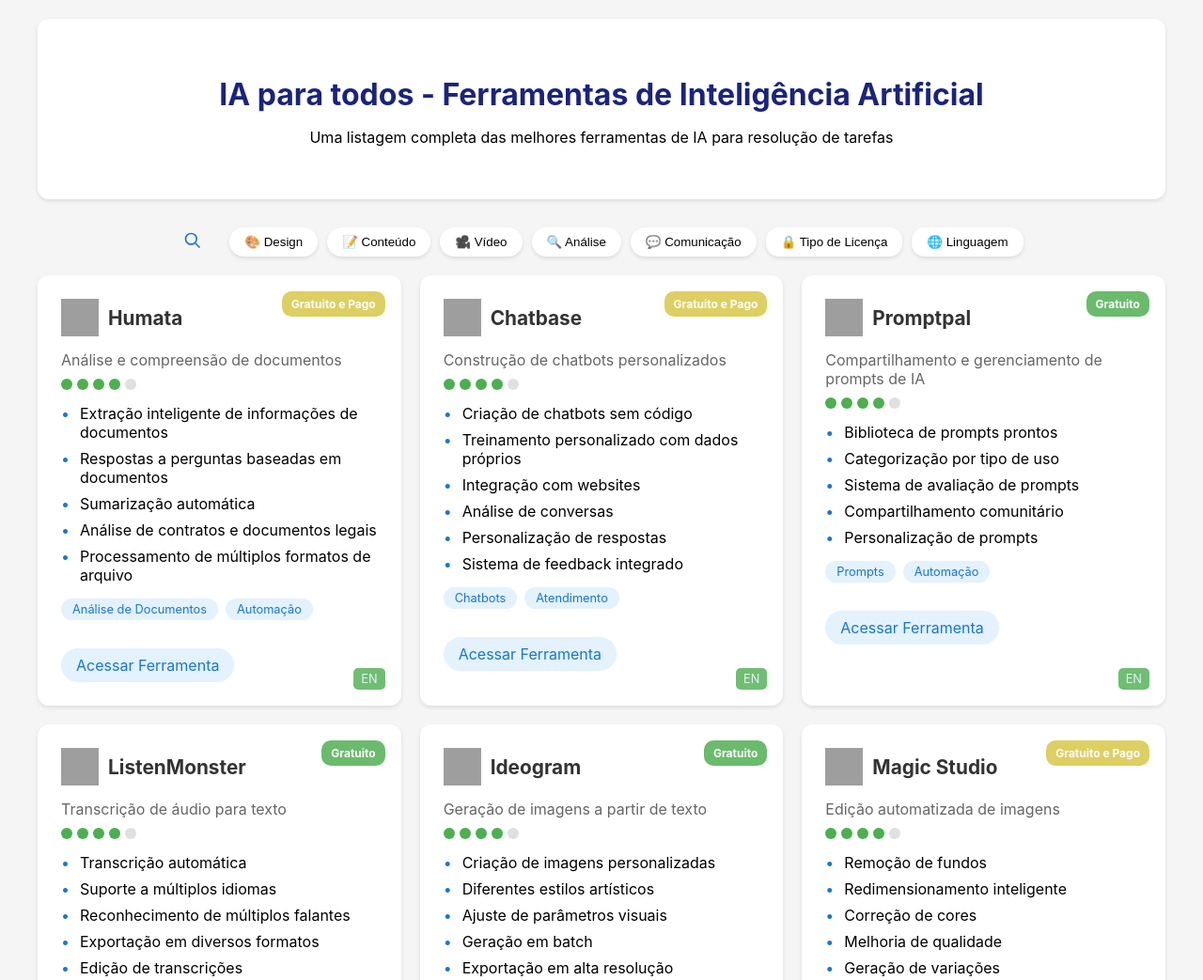
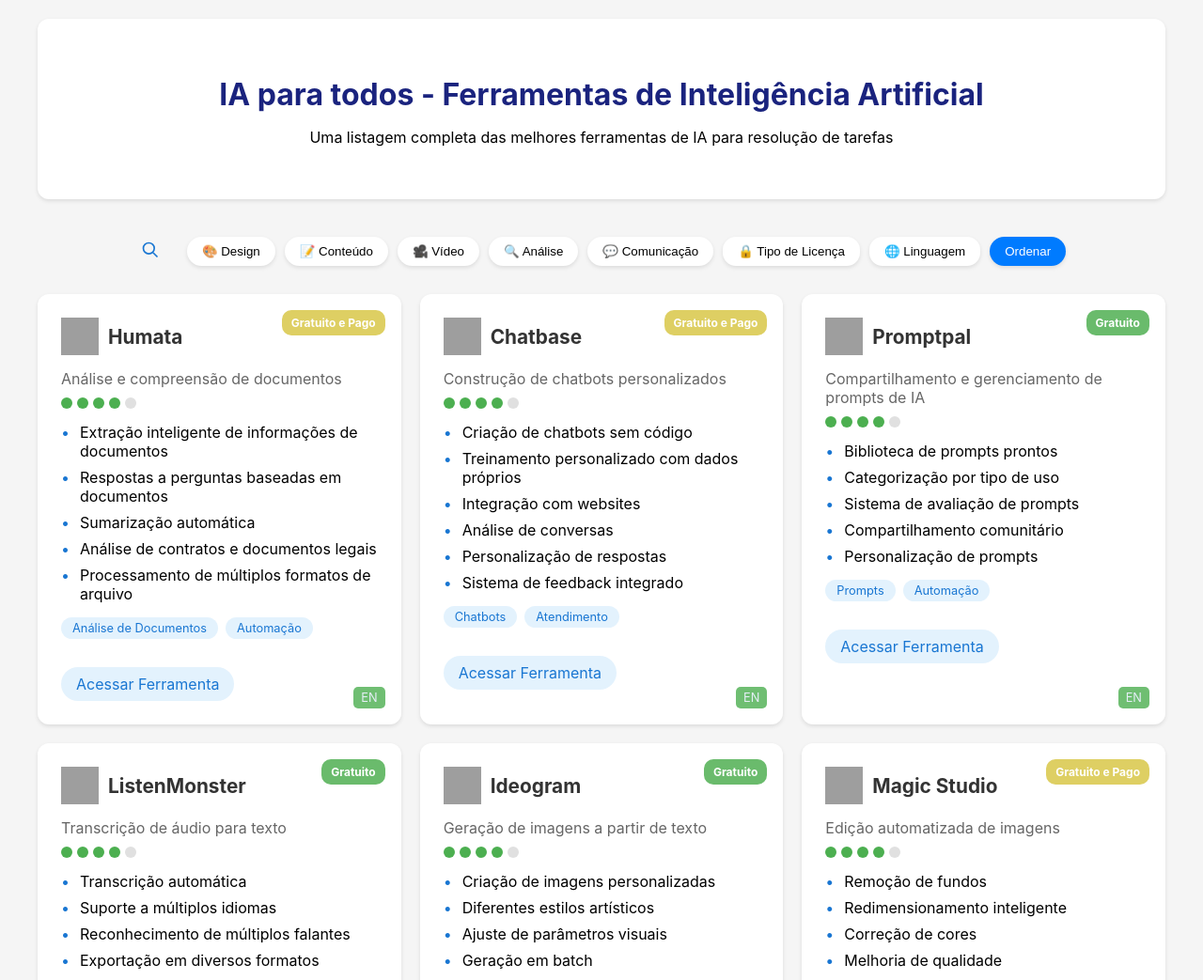
Before and after one commit to alexand7e/sia-ferramentas-ia, a website with bundled scripts: page index.html in a window 1280 px wide. Shown: the top 1043 px of the page at 94% size. Built offline with nearby package versions, Linux system fonts and the light colour scheme; grey boxes are pictures that could not be loaded.

Commit message:
ultimate version

```diff
--- a/index.html
+++ b/index.html
@@ -44,6 +44,7 @@
                 <li class="category-filter">Multilíngue</li>
             </ul>
         </div>
+        <button id="sort-button">Ordenar</button>
     </div>
 
 
--- a/main.js
+++ b/main.js
@@ -37,6 +37,26 @@
     });
   }
 
+// Variável para armazenar a ordem original
+const originalToolsOrder = [...tools];
+let isSortedAZ = false; // Estado atual da ordenação
+
+function toggleSortOrder() {
+    const sortButton = document.getElementById("sort-button");
+
+    if (isSortedAZ) {
+        renderTools(originalToolsOrder);
+        sortButton.textContent = "Ordenar";
+    } else {
+        const sortedTools = [...tools].sort((a, b) => a.name.localeCompare(b.name));
+        renderTools(sortedTools);
+        sortButton.textContent = "Ordenar";
+    }
+
+    isSortedAZ = !isSortedAZ; // Alterna o estado de ordenação
+}
+
+document.getElementById("sort-button").addEventListener("click", toggleSortOrder);
 
 function renderusability(level) {
   let dots = '';
--- a/style.css
+++ b/style.css
@@ -72,6 +72,22 @@
 .selected {
     background-color: #007bff;
     color: white;
+}
+
+#sort-button {
+    padding: 8px 16px;
+    background-color: #007bff;
+    color: white;
+    border: none;
+    border-radius: 20px;
+    cursor: pointer;
+    margin: 10px 0;
+    box-shadow: 0 2px 4px rgba(0,0,0,0.1);
+    transition: background-color 0.2s;
+}
+
+#sort-button:hover {
+    background-color: #0056b3;
 }
 
 
--- a/tools.js
+++ b/tools.js
@@ -90,7 +90,7 @@
       "EN"
     ],
     "link": "https://www.listenmonster.com/",
-    "icon": "https://listenmonster.com/images/Logo.png"
+    "icon": "https://cdn-1.webcatalog.io/catalog/listen-monster/listen-monster-icon-filled-256.png?v=1722863198701"
   },
   {
     "name": "Ideogram",
@@ -136,7 +136,7 @@
       "Multilíngue"
     ],
     "link": "https://magicstudio.com/pt/",
-    "icon": "https://meta.magicstudio.com/assets/studio-logo.svg"
+    "icon": "https://encrypted-tbn0.gstatic.com/images?q=tbn:ANd9GcSgtH5bQuqO2_7hKIUZvBhaDGcYI5M9zxxhJhm8mr53ZSAKEyzqRcj7MWSyNZHRcxV6WME&usqp=CAU"
   },
   {
     "name": "Postwise",
@@ -327,7 +327,7 @@
     "description": "Assistente conversacional",
     "category": "🤖 Automação",
     "license": "Gratuito e Pago",
-    "usability": 4,
+    "usability": 5,
     "features": [
       "Respostas em linguagem natural",
       "Auxílio em programação",
@@ -351,7 +351,7 @@
     "description": "Assistente avançado de IA",
     "category": "🤖 Automação",
     "license": "Gratuito e Pago",
-    "usability": 4,
+    "usability": 5,
     "features": [
       "Análise complexa",
       "Processamento de documentos",
@@ -375,7 +375,7 @@
     "description": "Assistente avançado de IA e Assistente Google",
     "category": "🤖 Automação",
     "license": "Gratuito",
-    "usability": 4,
+    "usability": 5,
     "features": [
       "Análise complexa",
       "Processamento de documentos",
@@ -489,29 +489,6 @@
     "icon": "https://encrypted-tbn0.gstatic.com/images?q=tbn:ANd9GcR72Cix8-F7qUtmxh8G55QkXwPiAJ1jN5G4Nw&s"
   },
   {
-    "name": "Ostagram",
-    "description": "Fusão artística de imagens",
-    "category": "🎨 Design",
-    "license": "Gratuito e Pago",
-    "usability": 4,
-    "features": [
-      "Transferência de estilo",
-      "Fusão de imagens",
-      "Efeitos artísticos",
-      "Personalização de parâmetros",
-      "Galeria de estilos"
-    ],
-    "tags": [
-      "Imagens",
-      "Arte"
-    ],
-    "language": [
-      "EN"
-    ],
-    "link": "https://www.ostagram.me/static_pages/lenta?last_days=1000&locale=en",
-    "icon": "https://www.ostagram.me/logo.png"
-  },
-  {
     "name": "CapCut",
     "description": "Edição de vídeo",
     "category": "🎥 Vídeo",
@@ -670,7 +647,7 @@
       "EN"
     ],
     "link": "https://www.dora.run/ai",
-    "icon": "https://cdn-www.dora.run/__dora__/morpheus/static/images/ai/logo.png"
+    "icon": "https://www.dora.run/__dora__/account/assets/logo.3c206881.svg"
   },
   {
     "name": "Speechify",
@@ -785,7 +762,7 @@
     "language": [
       "EN"
     ],
-    "link": "https://www.marketmuse.com",
+    "link": "https://creativedestructionlab.com/wp-content/uploads/2018/07/marketmusse.jpg",
     "icon": "https://juliety.com/wpcontent/uploads/2023/05/marketmuse-logo.png\n\n"
   },
   {
@@ -1130,13 +1107,13 @@
       "EN"
     ],
     "link": "https://www.myheritage.com/deep-nostalgia",
-    "icon": "https://static-00.iconduck.com/assets.00/myheritage-icon-256x256-g7qycwju.pngg"
+    "icon": "https://static1.makeuseofimages.com/wordpress/wp-content/uploads/2012/08/MyHeritage_icon.jpg"
   },
   {
     "name": "SuferSEO",
     "description": "Ferramenta de SEO com otimização de conteúdo orientada por dados",
     "category": "🔍 Análise",
-    "license": "Pago (teste gratuito)",
+    "license": "Gratuito",
     "usability": 4,
     "features": [
       "Análise de palavras-chave",
@@ -1293,7 +1270,7 @@
       "PT"
     ],
     "link": "https://www.mendeley.com",
-    "icon": "https://static.mendeley.com/md-stitch/releases/live/logo-full-white.a836c780.svg"
+    "icon": "https://banner2.cleanpng.com/20190309/vuz/kisspng-mendeley-logo-computer-software-reference-manageme-1713902332467.webp"
   },
   {
     "name": "Wolfram Alpha",
@@ -2297,7 +2274,7 @@
       "EN"
     ],
     "link": "https://adcopy.ai/",
-    "icon": "https://cdn.prod.website-files.com/63c37c582c404b3609f80553/66c5bd4c0fd84cd3b595c9db_image%2060-min%20(1).png"
+    "icon": "https://pbs.twimg.com/profile_images/1641115343857893390/6yGOotPy_400x400.png"
   },
   {
     "name": "Predis AI",
@@ -2536,7 +2513,7 @@
       "EN"
     ],
     "link": "https://www.udio.com/home",
-    "icon": "https://www.udio.com/_next/static/media/logo-white-beta.54c33d6c.svg"
+    "icon": "https://i.pinimg.com/736x/1c/65/6a/1c656a8d8342d6b9f7510df2c73b6399.jpg"
   },
   {
     "name": "Deepgram",
@@ -2560,7 +2537,7 @@
       "Multilíngue"
     ],
     "link": "https://deepgram.com/",
-    "icon": "https://www.datocms-assets.com/96965/1683539914-logo.svg"
+    "icon": "https://encrypted-tbn0.gstatic.com/images?q=tbn:ANd9GcR_J3lQfLZCSZsrrfBUelLctJCd1rIRcBb3n5vy7LXdDZ0E7_uq5GF_xw8tOPJF8H93m20&usqp=CAU"
   },
   {
     "name": "ElevenLabs",
@@ -2684,7 +2661,7 @@
       "EN"
     ],
     "link": "https://www.velir.com/ideas/2024/10/16/meet-sitecore-stream-a-marketers-new-best-friend?utm_source=google&utm_medium=cpc&utm_campaign=search_partners_sitecore_stream&utm_id=21835534018&gad_source=1&gclid=Cj0KCQiA88a5BhDPARIsAFj595hOmLxFFLs-2WvppLEaCvkJ7uWQUiNL03EO8aTPUTCwE5R64i0ra44aAuRDEALw_wcB",
-    "icon": "https://www.velir.com/-/media/logos/horizontal-white.svg"
+    "icon": "https://encrypted-tbn0.gstatic.com/images?q=tbn:ANd9GcQdNf2gmbxg9SpQZl01n_P7eOh3TT0prKC0ouCwoyD3uEHA9Ox0IY9WtOxdNl8nTXMG0jA&usqp=CAU"
   },
   {
     "name": "VisualEyes",
@@ -2734,7 +2711,7 @@
       "EN"
     ],
     "link": "https://www.dzine.ai/?via=quocbao&gad_source=1&gclid=Cj0KCQiA88a5BhDPARIsAFj595i1LCEZVacYq2III6q3hJuLKdPvCscMcIVvA0uiD1jf5kaMInnLQiMaAkQ-EALw_wcB",
-    "icon": "https://static.dzine.ai/assets/dzine_logo_home-d8d4c1d3.svg"
+    "icon": "https://miro.medium.com/v2/resize:fit:850/1*VgXJsbY74hrGd7umkTgn8Q.jpeg"
   },
   {
     "name": "Phygital+",
@@ -2931,7 +2908,7 @@
       "EN"
     ],
     "link": "https://designs.ai/",
-    "icon": "https://www.google.com/url?sa=i&url=https%3A%2F%2Fwww.youtube.com%2Fc%2Fdesignsaiofficial&psig=AOvVaw0KoiUodhr9_voCQIiNl1IH&ust=1731420258687000&source=images&cd=vfe&opi=89978449&ved=2ahUKEwjL74mdudSJAxXGNrkGHUUyJPwQjRx6BAgAEBk"
+    "icon": "https://assets.designs.ai/images/dsai-logo/default.webp"
   },
   {
     "name": "Piktochart AI",
@@ -2970,7 +2947,6 @@
       "Artigos e recursos educacionais."
     ],
     "tags": [
-      "IA Generativa",
       "Modelos de IA",
       "Comunidade."
     ],
@@ -2994,7 +2970,6 @@
       "Substituição de fundo"
     ],
     "tags": [
-      "IA Generativa",
       "Edição de Vídeo",
       "Criação de Conteúdo"
     ],
@@ -3018,7 +2993,6 @@
       "Flexibilidade na proporção de aspecto dos vídeos gerados."
     ],
     "tags": [
-      "IA Generativa",
       "Criação de Vídeo",
       "Multimídia."
     ],
@@ -3076,14 +3050,14 @@
       "EN"
     ],
     "link": "https://www.choppity.com/features/clip-anything",
-    "icon": "https://cdn.prod.website-files.com/669802ce331217e2ab025d1c/66a38191fc6cf1ea92f40696_logo_w.svg"
+    "icon": "https://media.licdn.com/dms/image/v2/D4E0BAQHzu2wTt7Sntg/company-logo_200_200/company-logo_200_200/0/1694865743372/choppity_logo?e=2147483647&v=beta&t=zTyYk5xl2CVZcvoMtlaAh7CxEOH0hjAyKMNwvyeCMh0"
   },
   {
     "name": "ComfyUI",
     "description": "Interface gráfica modular para modelos de difusão, permitindo a criação de fluxos de trabalho complexos de Stable Diffusion através de uma interface baseada em nós",
     "category": "🎨 Design",
     "license": "Gratuito",
-    "usability": 1,
+    "usability": 2,
     "features": [
       "Interface de nós/fluxograma para experimentação e criação de fluxos de trabalho complexos de Stable Diffusion sem necessidade de codificação",
       "Suporte completo a SD1.x",
@@ -3101,8 +3075,6 @@
       "locon e loha) e Hypernetworks"
     ],
     "tags": [
-      "IA Generativa",
-      "Stable Diffusion",
       "Interface Gráfica",
       "Modelos de Difusão"
     ],
```
Also changed, not shown: data/tools_data.csv, json_convert.js (renamed from test.js).
